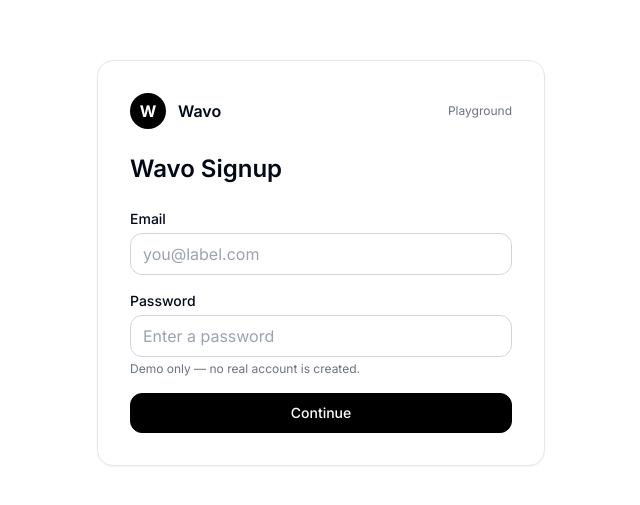
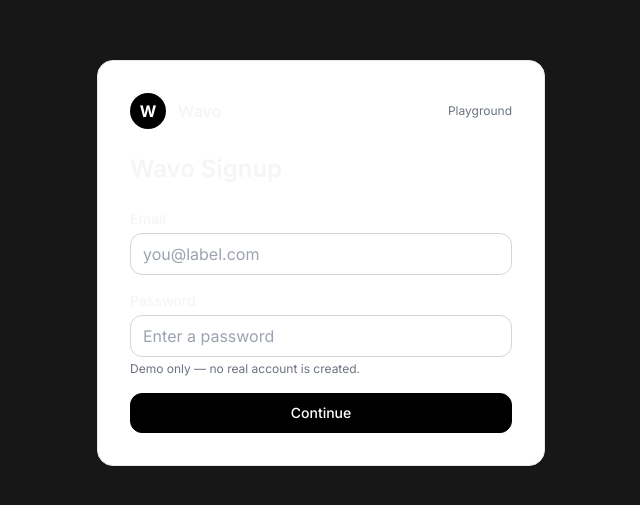
Before and after one commit to Kritter666/wavo-signup, a Next.js app: page / in a window 1280 px wide. Shown: the part 137-642 px from the top of the page, without its empty margins (319-959 px from the left). Built offline with nearby package versions, Linux system fonts and the light colour scheme.

Commit message:
style(signup): map Tailwind tokens + use token body colors

```diff
--- a/src/app/layout.tsx
+++ b/src/app/layout.tsx
@@ -1,3 +1,4 @@
+
 import "./globals.css";
 import type { Metadata } from "next";
 import { Inter } from "next/font/google";
@@ -6,15 +7,13 @@ const inter = Inter({ subsets: ["latin"] });
 
 export const metadata: Metadata = {
   title: "Wavo Signup",
-  description: "Assistant-led signup playground",
+  description: "Assistant-friendly signup for Wavo.",
 };
 
 export default function RootLayout({ children }: { children: React.ReactNode }) {
   return (
     <html lang="en" className="dark">
-      <body
-        className={`${inter.className} min-h-screen bg-background text-foreground antialiased`}
-      >
+      <body className={`${inter.className} min-h-screen bg-background text-foreground antialiased`}>
         {children}
       </body>
     </html>
--- a/tailwind.config.ts
+++ b/tailwind.config.ts
@@ -1,25 +1,46 @@
-
 import type { Config } from "tailwindcss";
 import animate from "tailwindcss-animate";
 
-export default {
+const config: Config = {
   darkMode: "class",
   content: [
     "./src/app/**/*.{ts,tsx,mdx}",
-    "./src/components/**/*.{ts,tsx,mdx}"
+    "./src/components/**/*.{ts,tsx}",
+    "./src/**/*.tsx",
   ],
   theme: {
-    container: { center: true, padding: "1rem", screens: { "2xl": "1200px" } },
+    container: { center: true, padding: "2rem", screens: { "2xl": "1400px" } },
     extend: {
-      borderRadius: { lg: "0.75rem", md: "0.625rem", sm: "0.5rem" },
       colors: {
-        border: "hsl(214.3,31.8%,91.4%)",
-        background: "hsl(0,0%,100%)",
-        foreground: "hsl(222.2,84%,4.9%)",
-        primary: "hsl(222.2,47.4%,11.2%)",
-        muted: "hsl(210,40%,96.1%)",
+        border: "hsl(var(--border))",
+        input: "hsl(var(--input))",
+        ring: "hsl(var(--ring))",
+        background: "hsl(var(--background))",
+        foreground: "hsl(var(--foreground))",
+        primary: { DEFAULT: "hsl(var(--primary))", foreground: "hsl(var(--primary-foreground))" },
+        secondary: { DEFAULT: "hsl(var(--secondary))", foreground: "hsl(var(--secondary-foreground))" },
+        destructive: { DEFAULT: "hsl(var(--destructive))", foreground: "hsl(var(--destructive-foreground))" },
+        muted: { DEFAULT: "hsl(var(--muted))", foreground: "hsl(var(--muted-foreground))" },
+        accent: { DEFAULT: "hsl(var(--accent))", foreground: "hsl(var(--accent-foreground))" },
+        popover: { DEFAULT: "hsl(var(--popover))", foreground: "hsl(var(--popover-foreground))" },
+        card: { DEFAULT: "hsl(var(--card))", foreground: "hsl(var(--card-foreground))" },
+      },
+      borderRadius: {
+        lg: "var(--radius)",
+        md: "calc(var(--radius) - 2px)",
+        sm: "calc(var(--radius) - 4px)",
+      },
+      keyframes: {
+        "accordion-down": { from: { height: "0" }, to: { height: "var(--radix-accordion-content-height)" } },
+        "accordion-up": { from: { height: "var(--radix-accordion-content-height)" }, to: { height: "0" } },
+      },
+      animation: {
+        "accordion-down": "accordion-down 0.2s ease-out",
+        "accordion-up": "accordion-up 0.2s ease-out",
       },
     },
   },
   plugins: [animate],
-} satisfies Config;
+};
+
+export default config;
```
